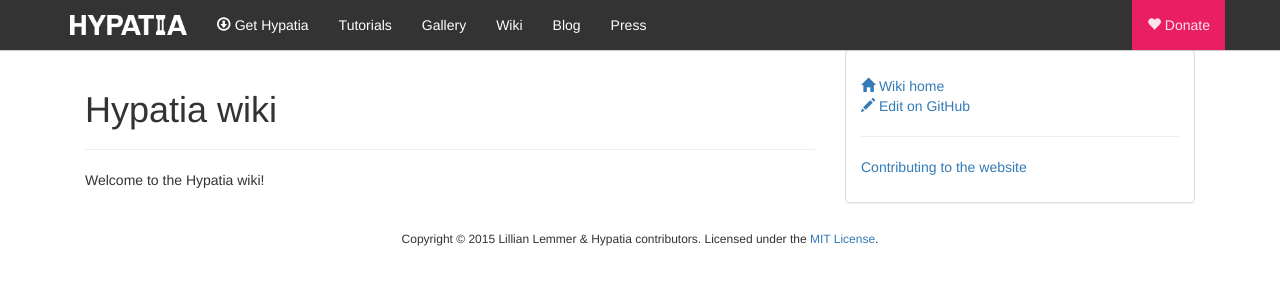
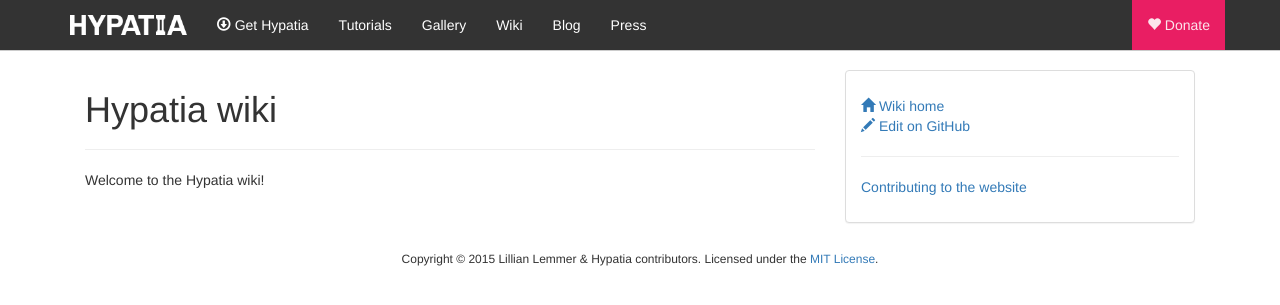
Before and after one commit to hypatia-software-org/engine.hypatia.software-old, a Jekyll site: the page built from wiki/index.md, in a window 1280 px wide. Shown: the top 305 px of the page. Built offline with Jekyll 4.4.1, drawn with Linux system fonts in a browser that asks for light colours; nearby versions of some CDN libraries.

Commit message:
Fix wiki sidebar being too high

```diff
--- a/_sass/wiki.sass
+++ b/_sass/wiki.sass
@@ -1,3 +1,6 @@
+.wiki_sidebar
+    margin-top: 20px
+
 .wiki_sidebar ul, .wiki_sidebar li
     list-style: none inside none
     padding: 0
```
